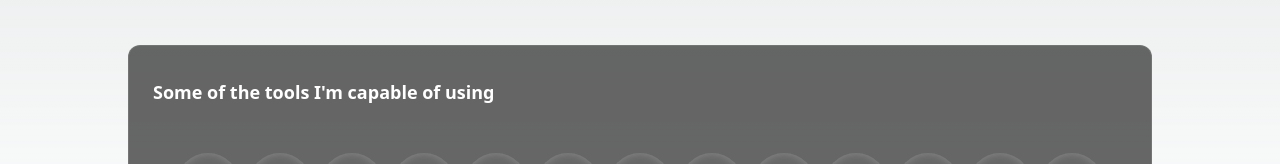
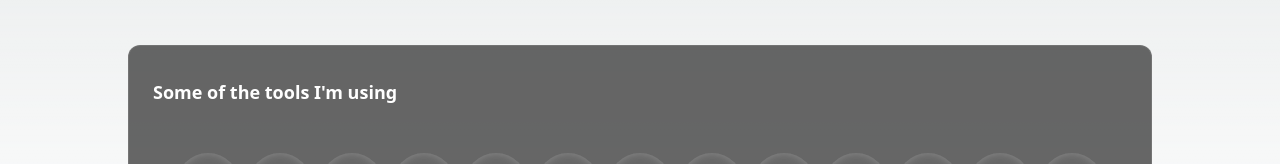
Before and after one commit to paquino11/paquino.dev, a Next.js app: page / in a window 1280 px wide. Shown: the part 471-635 px from the top of the page. Built offline with nearby package versions, Linux system fonts and the light colour scheme.

Commit message:
update tech stack title

```diff
--- a/src/components/TechStack.tsx
+++ b/src/components/TechStack.tsx
@@ -6,7 +6,7 @@ import { cn } from "@/lib/utils";
 export function TechStack() {
   return (
     <Card>
-      <CardTitle>Some of the tools I&apos;m capable of using</CardTitle>
+      <CardTitle>Some of the tools I&apos;m using</CardTitle>
       <CardSkeletonContainer>
         <Skeleton />
       </CardSkeletonContainer>
```
